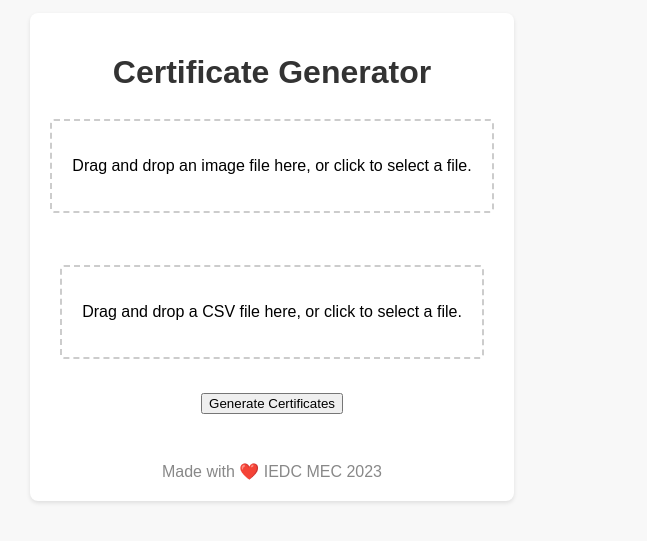
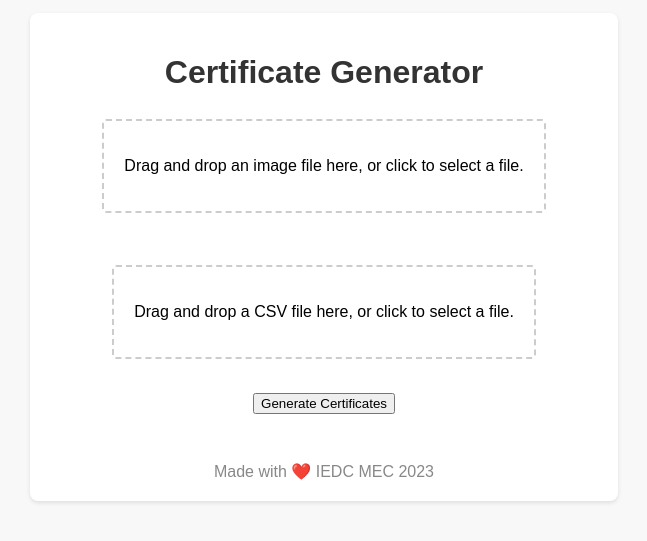
Before and after one commit to IEDCMEC/certificate-generator-gui, a Next.js app: page / in a window 1280 px wide. Shown: the part 143-684 px from the top of the page, without its empty margins (368-1015 px from the left). Built offline with nearby package versions, Linux system fonts and the light colour scheme.

Commit message:
Added Loader

```diff
--- a/package.json
+++ b/package.json
@@ -11,6 +11,7 @@
   "dependencies": {
     "archiver": "^5.3.1",
     "axios": "^1.4.0",
+    "axios-retry": "^3.5.0",
     "csv-parser": "^3.0.0",
     "file-saver": "^2.0.5",
     "fs": "^0.0.1-security",
--- a/src/pages/index.js
+++ b/src/pages/index.js
@@ -140,13 +140,14 @@ function App() {
       setIsLoading(true);
       const { header, data } = csvFile;
       const dataRows = data.map((row) => row.join(","));
-      const batchSize = 10;
+      const batchSize = 20;
       const batches = [];
 
       if (dataRows && dataRows?.length > 0) {
         // loop code here
         for (let i = 0; i < dataRows?.length; i += batchSize) {
           const batch = dataRows.slice(i, i + batchSize);
+          if(batch.length===0) break;
           batch.unshift(header.join(",")); // Add the header to the beginning of the batch
           console.log("batch", batch);
           batches.push(batch);
--- a/src/styles/globals.css
+++ b/src/styles/globals.css
@@ -15,7 +15,7 @@ body {
   justify-content: center;
   align-items: center;
   gap: 0.5rem;
-  max-width: 800px;
+  width: 100%;
   margin: 2rem;
   padding: 20px;
   background-color: #fff;
```
Also changed, not shown: 1 other file (tests, documents, lock files or other folders).
